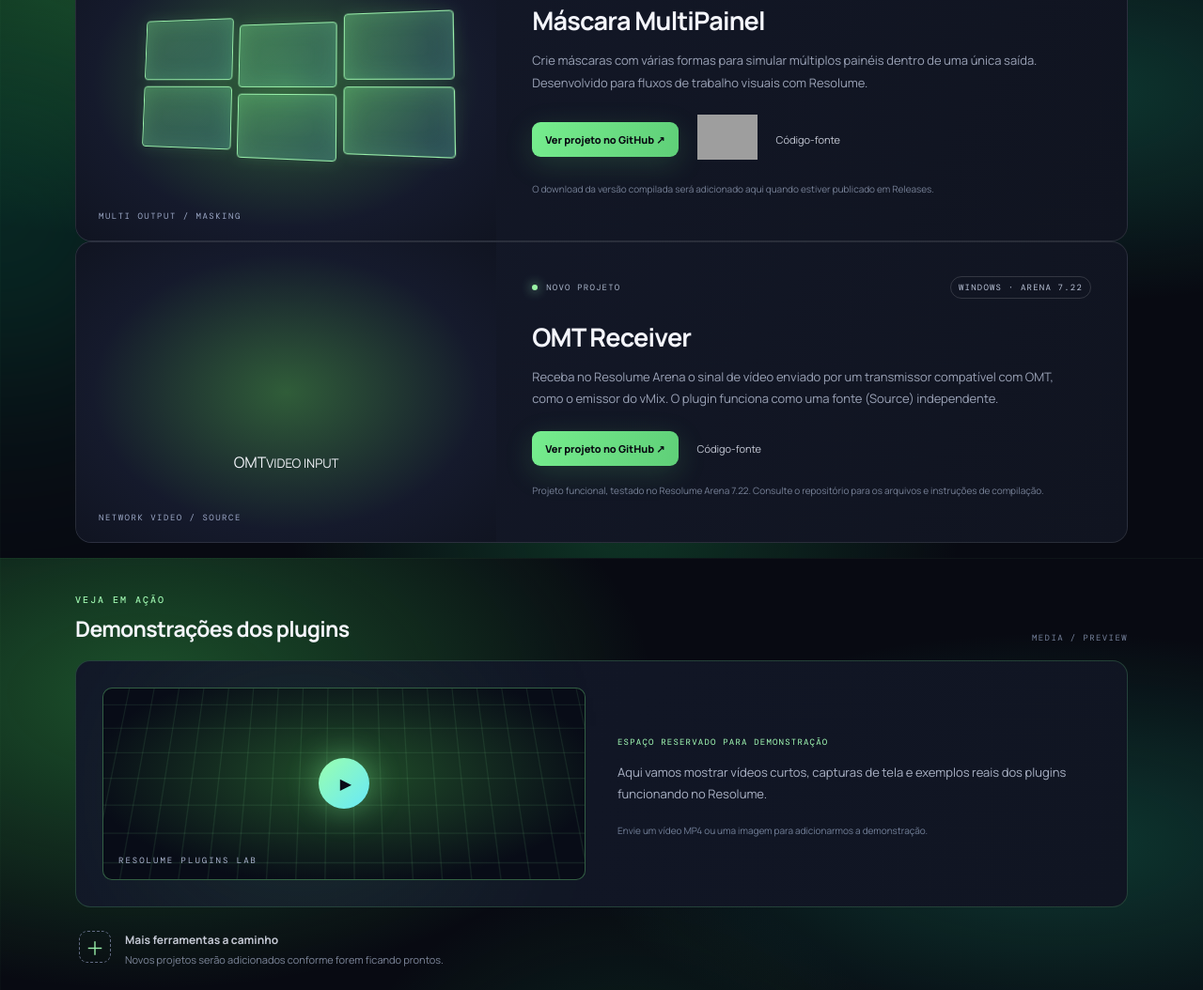
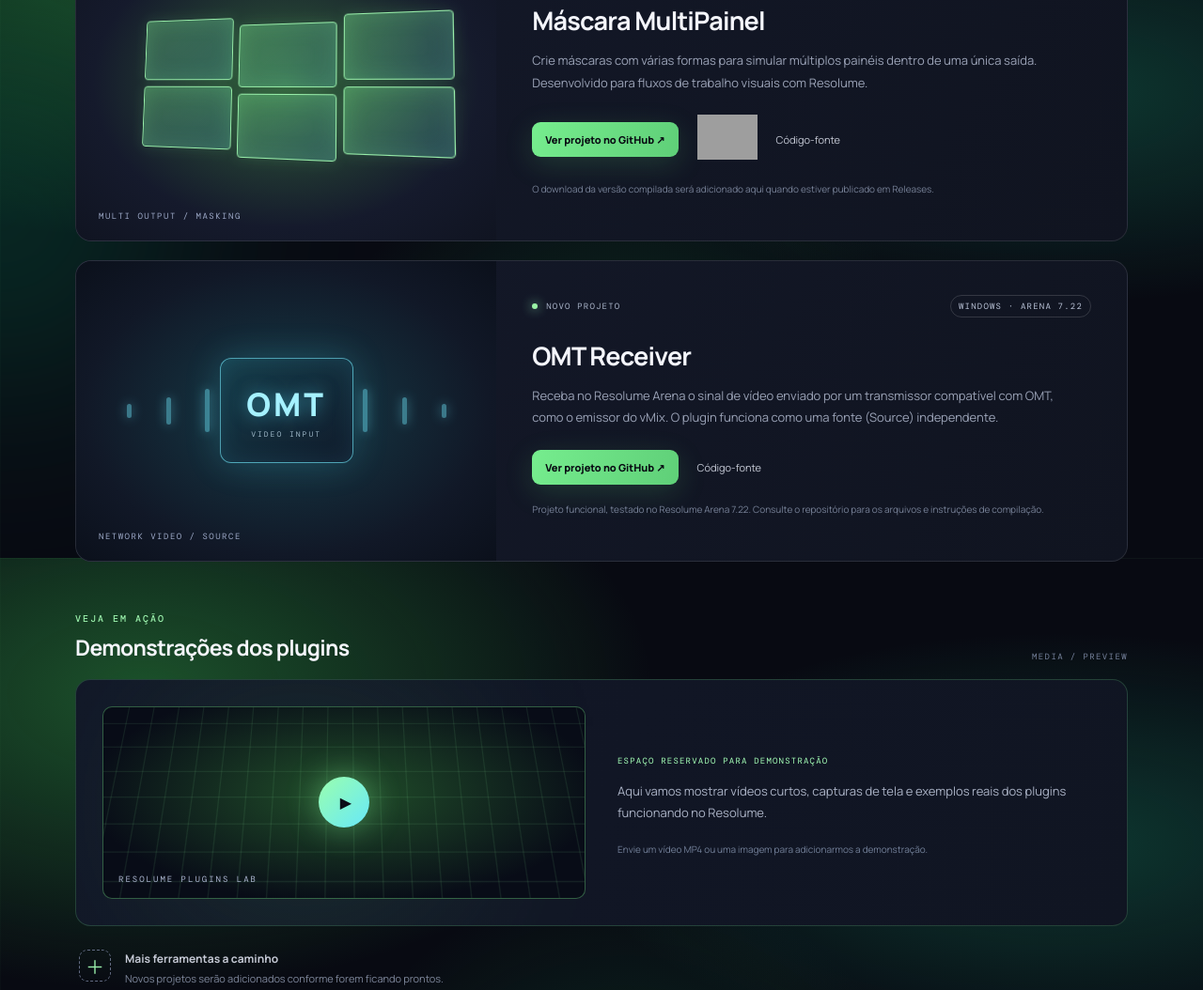
Before and after one commit to leandroooooo/resolume-plugins-lab, a plain HTML site: page index.html in a window 1280 px wide. Shown: the part 1006-2060 px from the top of the page at 94% size. Drawn offline with nearby package versions, Linux system fonts and the light colour scheme; grey boxes are pictures that could not be loaded.

Commit message:
Style OMT Receiver plugin card

```diff
--- a/styles.css
+++ b/styles.css
@@ -89,3 +89,18 @@ body{background-size:180% 180%,180% 180%,180% 180%,42px 42px,42px 42px}
   text-shadow:0 1px 3px rgba(0,0,0,.95),0 0 8px rgba(70,255,130,.35);
   letter-spacing:1.5px;
 }
+
+
+/* Cartão do OMT Receiver na coleção de plugins */
+.plugin-card-secondary{margin-top:20px}
+.omt-visual{background:radial-gradient(ellipse at 50% 50%,#163c48,#111827 68%,#0b101b)}
+.omt-screen{position:relative;z-index:2;width:142px;height:112px;border:1px solid rgba(110,226,245,.65);border-radius:12px;display:flex;flex-direction:column;align-items:center;justify-content:center;background:linear-gradient(145deg,#163e4b,#101a2a);box-shadow:0 0 38px rgba(75,208,235,.2),inset 0 0 24px rgba(75,208,235,.12)}
+.omt-screen span{font:800 34px Manrope,Arial,sans-serif;letter-spacing:3px;color:#a5f1ff;text-shadow:0 0 18px rgba(87,220,245,.55)}
+.omt-screen small{font:8px 'DM Mono',monospace;letter-spacing:2px;color:#9db7c7;margin-top:4px}
+.omt-signal{position:absolute;left:12%;right:12%;top:50%;height:68px;display:flex;align-items:center;justify-content:space-between;transform:translateY(-50%);opacity:.48}
+.omt-signal i{width:5px;border-radius:5px;background:#68d9ed;box-shadow:0 0 12px #68d9ed;height:22%}
+.omt-signal i:nth-child(2),.omt-signal i:nth-child(8){height:42%}
+.omt-signal i:nth-child(3),.omt-signal i:nth-child(7){height:68%}
+.omt-signal i:nth-child(4),.omt-signal i:nth-child(6){height:90%}
+.omt-signal i:nth-child(5){height:100%}
+@media(max-width:760px){.plugin-card-secondary{margin-top:16px}}
```
